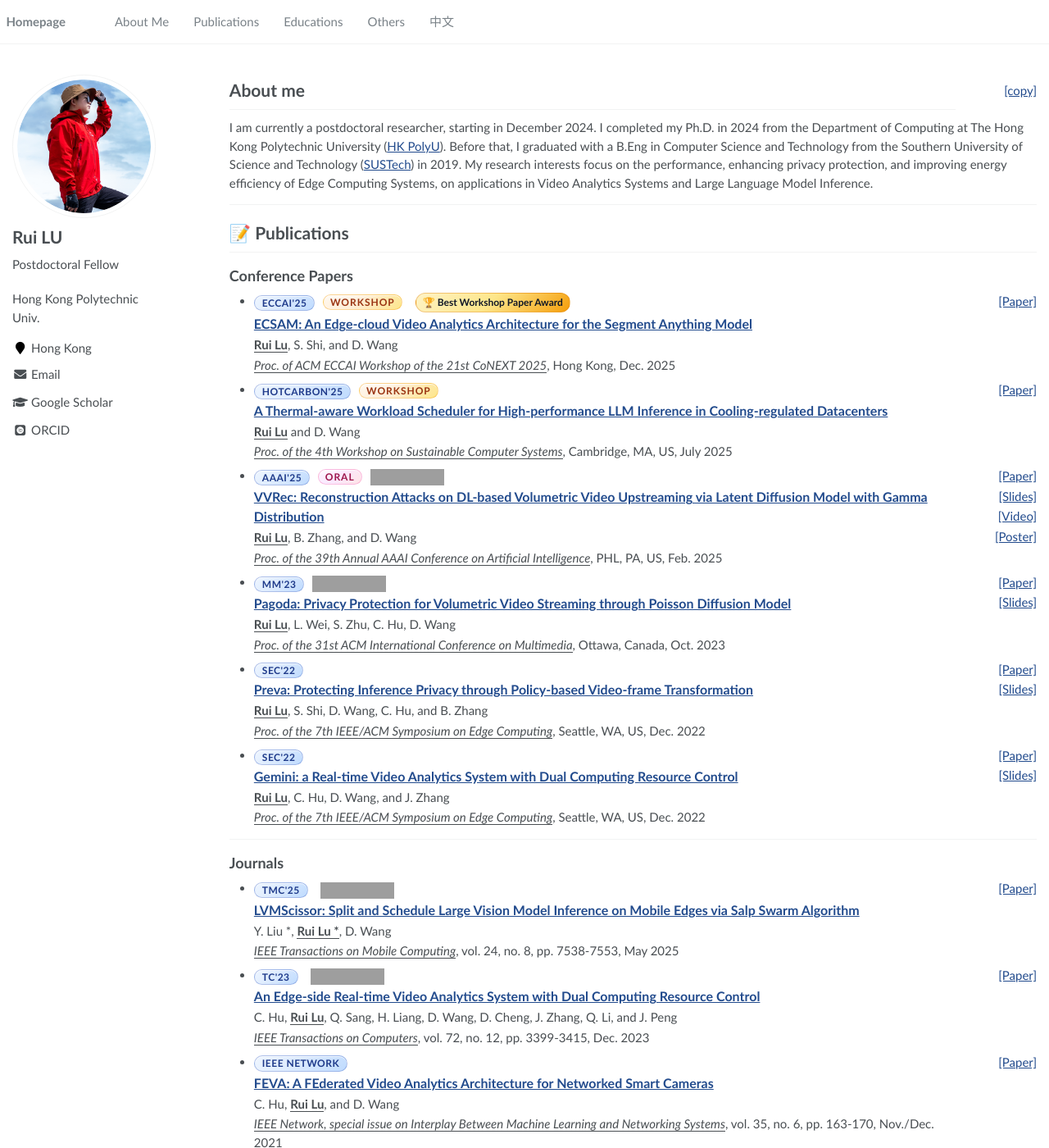
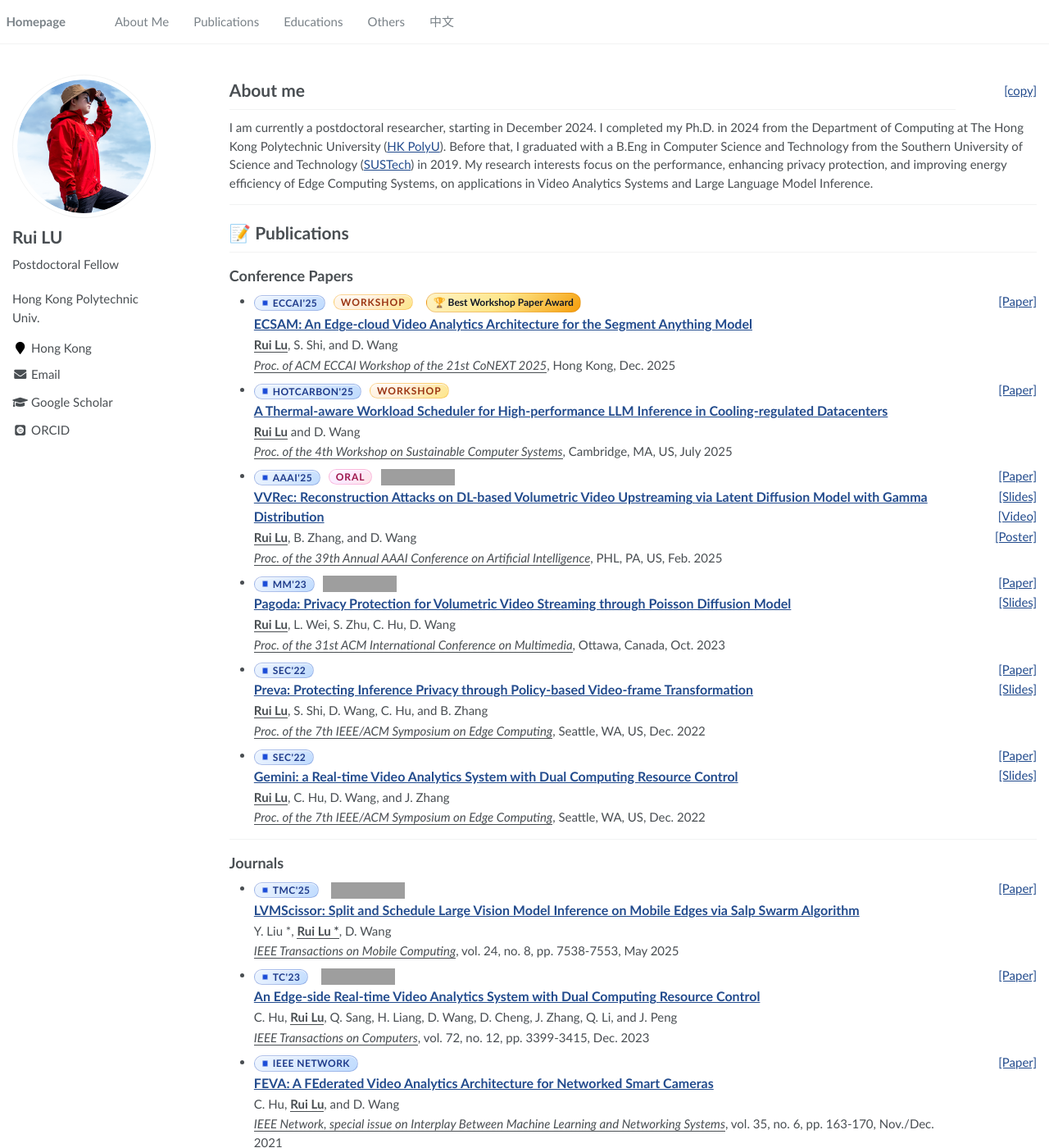
Before and after one commit to SladeLu/sladelu.github.io, a Jekyll site: the page built from _pages/about.md, in a window 1280 px wide and 1400 px high. Shown: the whole window at 82% size. Built offline with Jekyll 4.4.1, drawn with Linux system fonts in a browser that asks for light colours; some web fonts are replaced; grey boxes are pictures that could not be loaded.

Commit message:
Update main.scss

```diff
--- a/assets/css/main.scss
+++ b/assets/css/main.scss
@@ -111,6 +111,7 @@
 .badge2 {
     display: inline-flex;
     align-items: center;
+    gap: 0.36rem;
     padding: 2px 9px;
     margin-right: 0.38rem;
     border-radius: 999px;
@@ -124,6 +125,36 @@
     line-height: 1.1;
     vertical-align: middle;
     box-shadow: 0 6px 14px -12px rgba(30, 64, 175, 0.65), inset 0 1px 0 rgba(255, 255, 255, 0.75);
+}
+
+.badge2::before {
+    content: "";
+    width: 0.5rem;
+    height: 0.5rem;
+    border-radius: 2px;
+    background: #1d4ed8;
+    box-shadow: inset 0 0 0 1px rgba(255, 255, 255, 0.5);
+}
+
+.badge2--conference {
+    border-color: rgba(30, 64, 175, 0.28);
+    background: linear-gradient(135deg, #eff6ff 0%, #dbeafe 48%, #bfdbfe 100%);
+    color: #1e3a8a;
+}
+
+.badge2--conference::before {
+    background: linear-gradient(135deg, #2563eb 0%, #1d4ed8 55%, #1e3a8a 100%);
+}
+
+.badge2--journal {
+    border-color: rgba(5, 150, 105, 0.28);
+    background: linear-gradient(135deg, #ecfdf5 0%, #d1fae5 48%, #a7f3d0 100%);
+    color: #065f46;
+    box-shadow: 0 6px 14px -12px rgba(5, 150, 105, 0.65), inset 0 1px 0 rgba(255, 255, 255, 0.75);
+}
+
+.badge2--journal::before {
+    background: linear-gradient(135deg, #10b981 0%, #059669 55%, #047857 100%);
 }
 
 .typemark {
```
